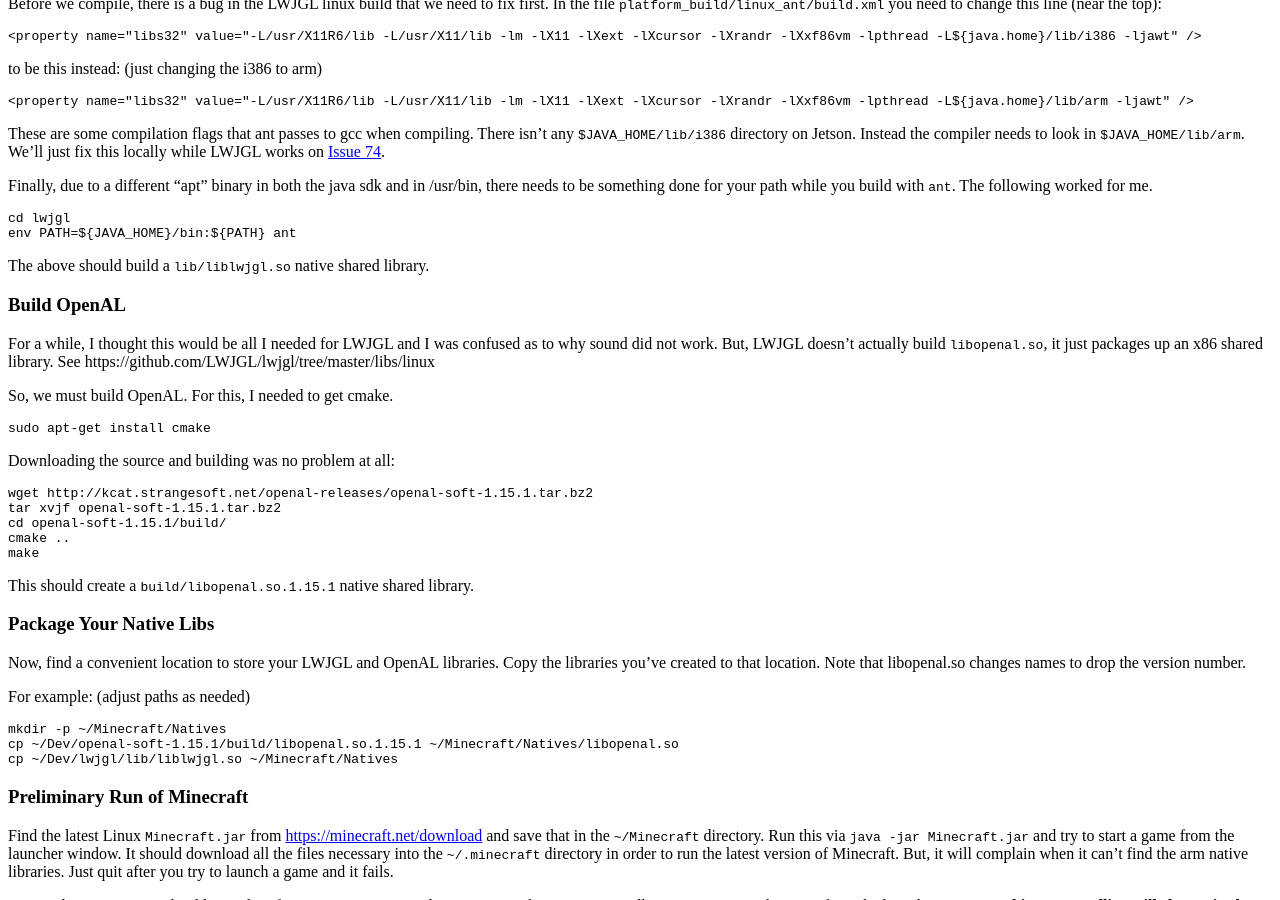
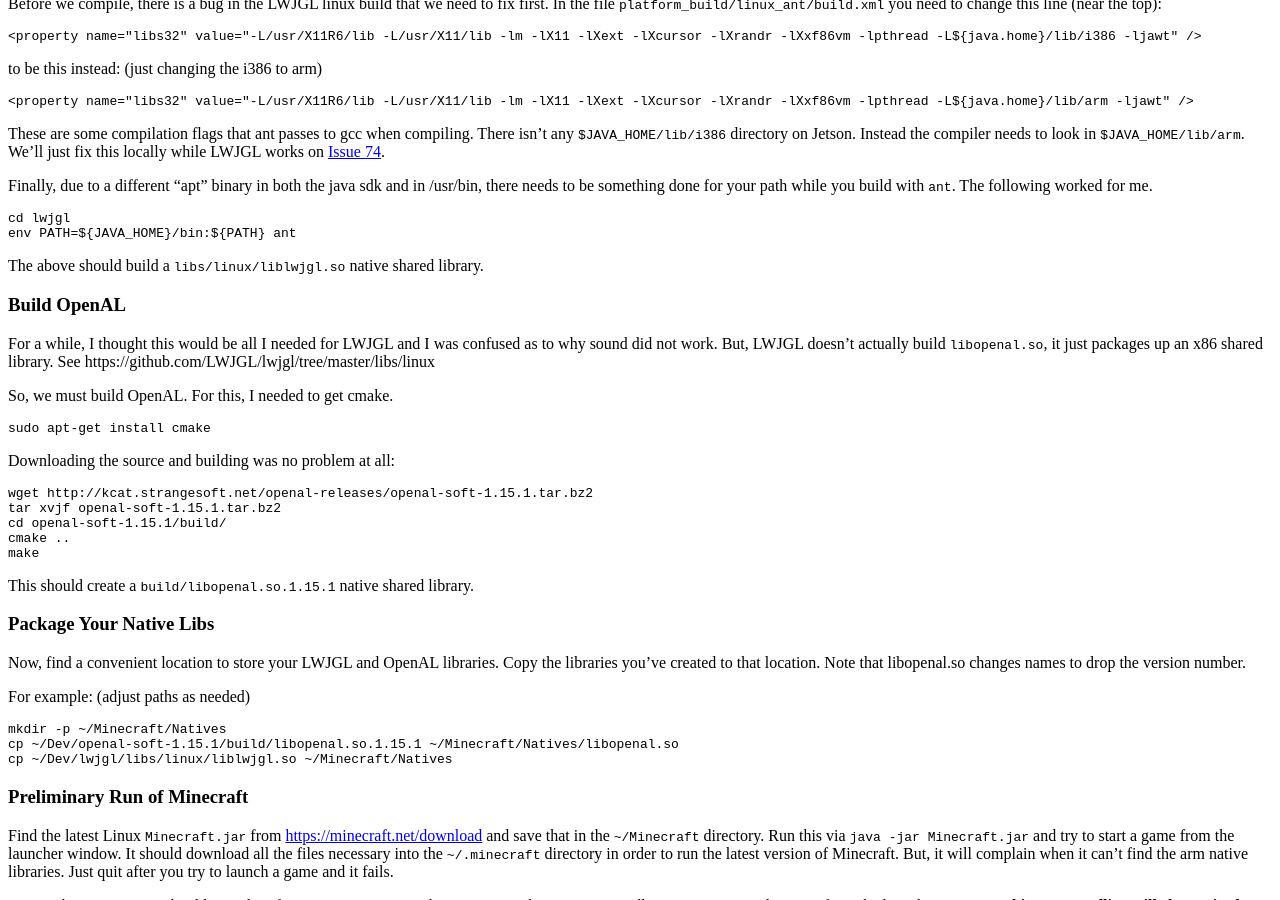
Before and after one commit to rogerallen/rogerallen.github.com, a Jekyll site: the page built from _posts/2014-07-31-minecraft-on-jetson-tk1.md, in a window 1280 px wide and 900 px high, scrolled down 1511 px. Built offline with Jekyll 4.4.1, drawn with Linux system fonts in a browser that asks for light colours; nearby versions of some CDN libraries; Markdown is read by kramdown in place of the engine named in the settings.

Commit message:
fix lwjgl path

````diff
--- a/_posts/2014-07-31-minecraft-on-jetson-tk1.md
+++ b/_posts/2014-07-31-minecraft-on-jetson-tk1.md
@@ -96,7 +96,7 @@
 env PATH=${JAVA_HOME}/bin:${PATH} ant
 ```
 
-The above should build a `lib/liblwjgl.so` native shared library.
+The above should build a `libs/linux/liblwjgl.so` native shared library.
 
 ### Build OpenAL
 
@@ -134,7 +134,7 @@
 ```
 mkdir -p ~/Minecraft/Natives
 cp ~/Dev/openal-soft-1.15.1/build/libopenal.so.1.15.1 ~/Minecraft/Natives/libopenal.so
-cp ~/Dev/lwjgl/lib/liblwjgl.so ~/Minecraft/Natives
+cp ~/Dev/lwjgl/libs/linux/liblwjgl.so ~/Minecraft/Natives
 ```
 
 ### Preliminary Run of Minecraft
````
